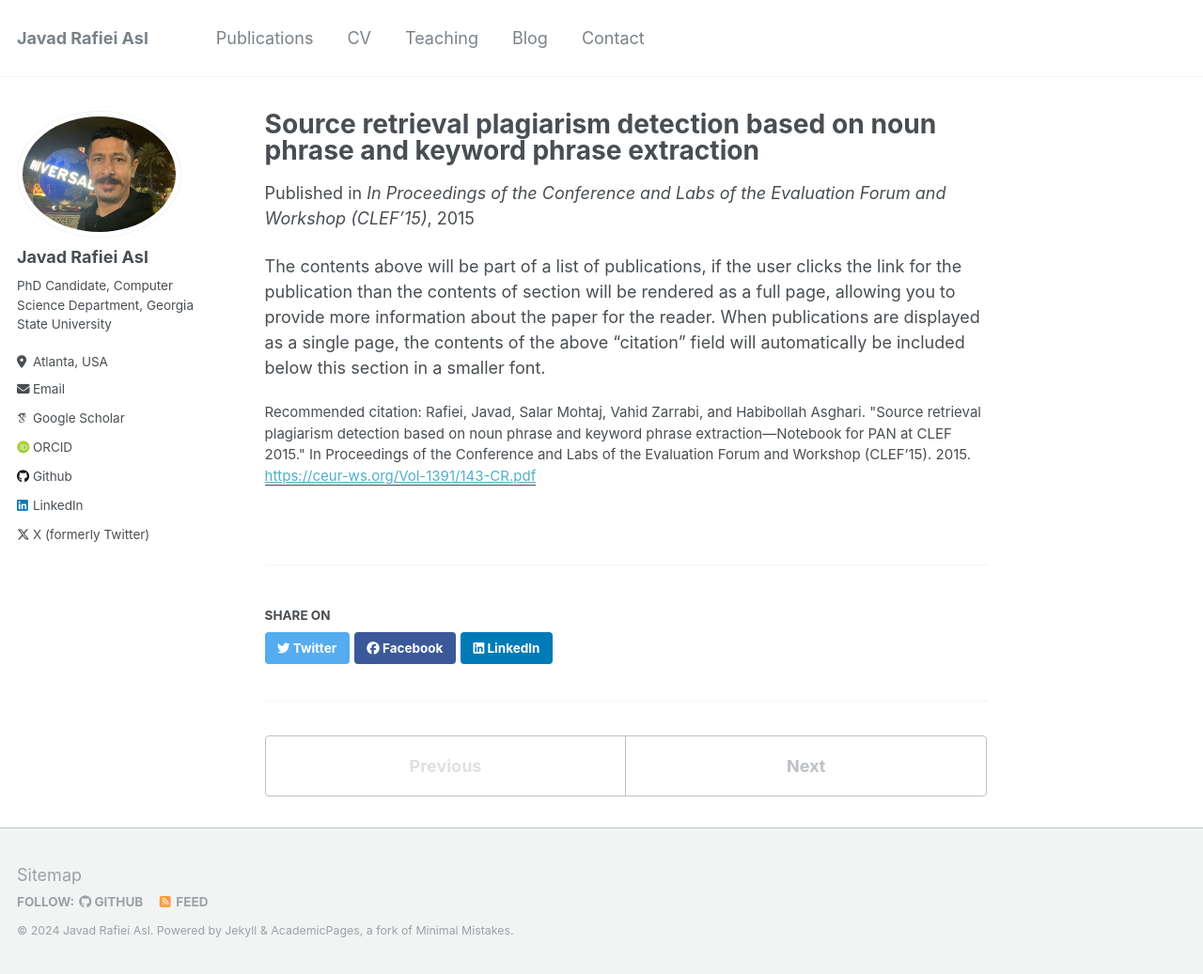
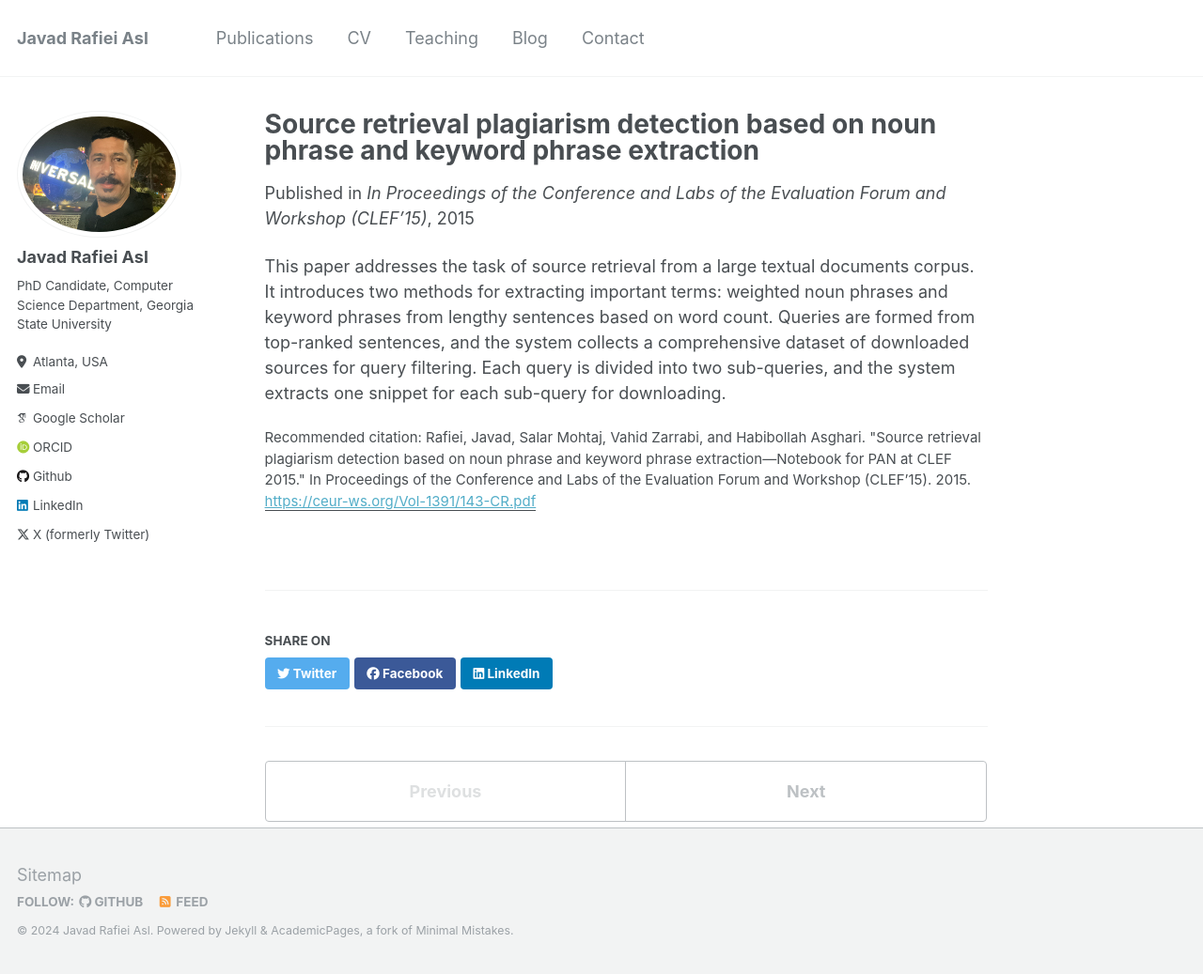
Before and after one commit to jasl1/jasl1.github.io, a Jekyll site: the page built from _publications/2009-10-01-paper-title-number-1.md, in a window 1280 px wide and 1037 px high. Shown: the whole window at 94% size. Built offline with Jekyll 4.4.1, drawn with Linux system fonts in a browser that asks for light colours; some web fonts are replaced.

Commit message:
Update 2009-10-01-paper-title-number-1.md

```diff
--- a/_publications/2009-10-01-paper-title-number-1.md
+++ b/_publications/2009-10-01-paper-title-number-1.md
@@ -2,11 +2,11 @@
 title: "Source retrieval plagiarism detection based on noun phrase and keyword phrase extraction"
 collection: publications
 permalink: /publication/2015-10-09-paper-title-number-1
-excerpt: 'This paper addresses the task of source retrieval from a large textual documents corpus. It introduces two methods for extracting important terms: weighted noun phrases and keyword phrases from lengthy sentences based on word count. Queries are formed from top-ranked sentences, and the system collects a comprehensive dataset of downloaded sources for query filtering. Each query is divided into two sub-queries, and the system extracts one snippet for each sub-query for downloading. '
+excerpt: 'This paper addresses the task of source retrieval from a large textual documents corpus. It introduces two methods for extracting important terms: weighted noun phrases and keyword phrases from lengthy sentences based on word count. Queries are formed from top-ranked sentences, and the system collects a comprehensive dataset of downloaded sources for query filtering. Each query is divided into two sub-queries, and the system extracts one snippet for each sub-query for downloading.'
 date: 2015-10-09
 venue: 'In Proceedings of the Conference and Labs of the Evaluation Forum and Workshop (CLEF’15)'
 paperurl: 'https://ceur-ws.org/Vol-1391/143-CR.pdf'
 citation: 'Rafiei, Javad, Salar Mohtaj, Vahid Zarrabi, and Habibollah Asghari. "Source retrieval plagiarism detection based on noun phrase and keyword phrase extraction—Notebook for PAN at CLEF 2015." In Proceedings of the Conference and Labs of the Evaluation Forum and Workshop (CLEF’15). 2015.'
 ---
 
-The contents above will be part of a list of publications, if the user clicks the link for the publication than the contents of section will be rendered as a full page, allowing you to provide more information about the paper for the reader. When publications are displayed as a single page, the contents of the above "citation" field will automatically be included below this section in a smaller font.
+This paper addresses the task of source retrieval from a large textual documents corpus. It introduces two methods for extracting important terms: weighted noun phrases and keyword phrases from lengthy sentences based on word count. Queries are formed from top-ranked sentences, and the system collects a comprehensive dataset of downloaded sources for query filtering. Each query is divided into two sub-queries, and the system extracts one snippet for each sub-query for downloading.
```
